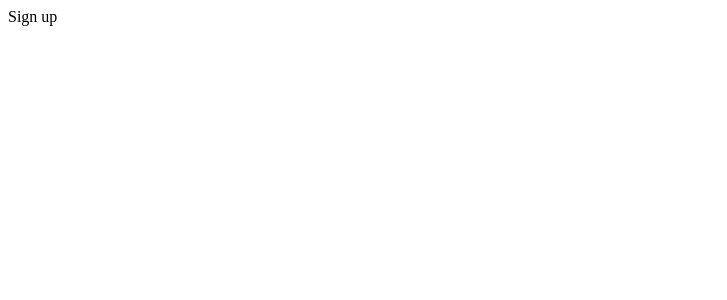
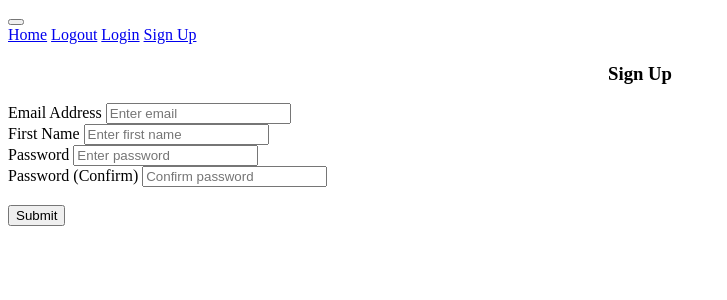
Before and after one commit to mgelvoleo/python-project, a Flask app: page /sign-up in a window 1280 px wide. Before the commit the part shown is almost empty. Shown: the top 300 px of the page, without its empty margins (0-727 px from the left). Run offline with Flask 3, Linux system fonts and the light colour scheme.

Commit message:
add form at login and signup

```diff
--- a/notes-app/src/website/auth.py
+++ b/notes-app/src/website/auth.py
@@ -1,20 +1,15 @@
-from flask import Blueprint
-
+from flask import Blueprint, render_template
 
 auth = Blueprint('auth', __name__)
 
 @auth.route('/login')
 def login():
-    return "<p>Login</p>"
-
-
+    return render_template("login.html")
 
 @auth.route('/logout')
 def logout():
     return "<p>Logout</p>"
 
-
-
 @auth.route('/sign-up')
 def sign_up():
-    return "<p>Sign up</p>"
+    return render_template("signup.html")
--- a/notes-app/src/website/templates/base.html
+++ b/notes-app/src/website/templates/base.html
@@ -21,6 +21,7 @@
         </div>
     </nav>
 
+    <div class="container">{% block content %} {% endblock %}</div>
 
     <script type="text/javascript" src="{{ url_for('static', filename='index.js') }}"></script>
 </body>
--- a/notes-app/src/website/templates/home.html
+++ b/notes-app/src/website/templates/home.html
@@ -1,3 +1,7 @@
 {% extends "base.html" %}
 
-{% block title %} Home {% endblock %}
+{% block title %} Welcome Home {% endblock %}
+
+
+
+{% block content %} Welcome Home content {% endblock %}
--- /dev/null
+++ b/notes-app/src/website/templates/signup.html
@@ -0,0 +1,55 @@
+{% extends "base.html" %}
+
+{% block title %} Signup Page {% endblock %}
+
+
+
+{% block content %}
+
+<form method="POST">
+    <h3 align="center">Sign Up</h3>
+    <div class="form-group">
+      <label for="email">Email Address</label>
+      <input
+        type="email"
+        class="form-control"
+        id="email"
+        name="email"
+        placeholder="Enter email"
+      />
+    </div>
+    <div class="form-group">
+      <label for="firstName">First Name</label>
+      <input
+        type="text"
+        class="form-control"
+        id="firstName"
+        name="firstName"
+        placeholder="Enter first name"
+      />
+    </div>
+    <div class="form-group">
+      <label for="password1">Password</label>
+      <input
+        type="password"
+        class="form-control"
+        id="password1"
+        name="password1"
+        placeholder="Enter password"
+      />
+    </div>
+    <div class="form-group">
+      <label for="password2">Password (Confirm)</label>
+      <input
+        type="password"
+        class="form-control"
+        id="password2"
+        name="password2"
+        placeholder="Confirm password"
+      />
+    </div>
+    <br />
+    <button type="submit" class="btn btn-primary">Submit</button>
+  </form>
+
+{% endblock %}
```
Also changed, not shown: notes-app/src/website/templates/login.html (added, +30 -0 lines).
